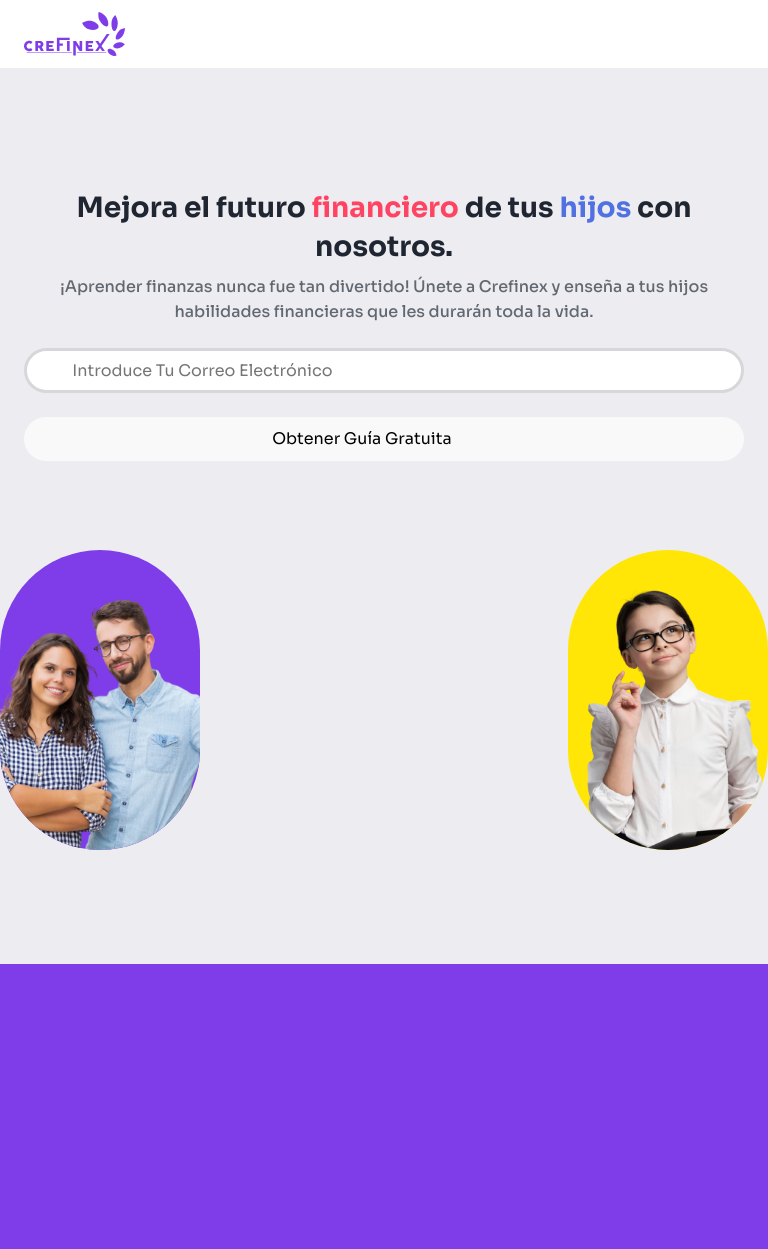
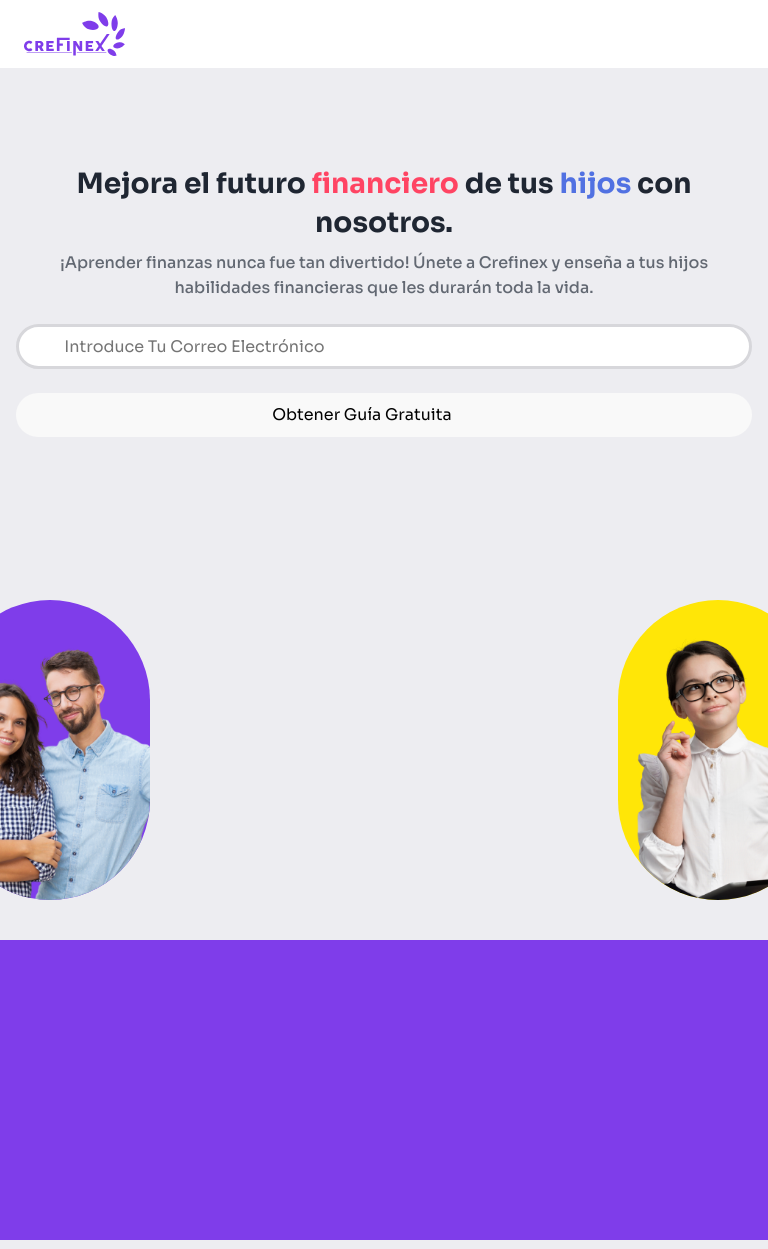
Before and after one commit to Jesussfl/Crefinex-Landing-Page, a React (Vite) app in the folder client/: page /home in a window 768 px wide. Shown: the top 1249 px of the page. Built offline with nearby package versions, Linux system fonts and the light colour scheme; some icons are missing.

Commit message:
test header styles

```diff
--- a/client/src/components/Sections/Header/Header.css
+++ b/client/src/components/Sections/Header/Header.css
@@ -36,7 +36,7 @@ header {
 
 @media (max-width: 800px) {
   header {
-    padding: 0 24px;
+    padding: 0 16px;
     box-sizing: border-box;
   }
   .hero,
@@ -52,16 +52,19 @@ header {
     display: none !important;
   }
   .people1 {
-    left: 0px !important;
-    bottom: -50px !important;
+    left: -50px !important;
+    bottom: -100px !important;
   }
   .people2 {
-    right: 0px !important;
-    bottom: -50px !important;
+    right: -50px !important;
+    bottom: -100px !important;
   }
 }
-@media screen and (min-width: 400px) {
+@media screen and (max-width: 768px) {
+  header {
+    margin-top: 48px;
+  }
   .actions-container > * {
-    width: 100%;
+    width: 100% !important;
   }
 }
```
